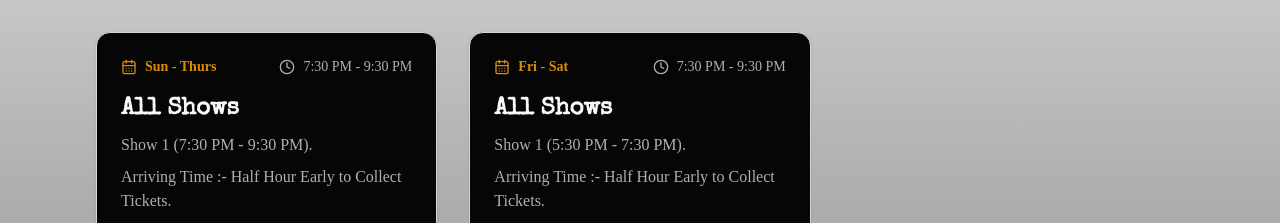
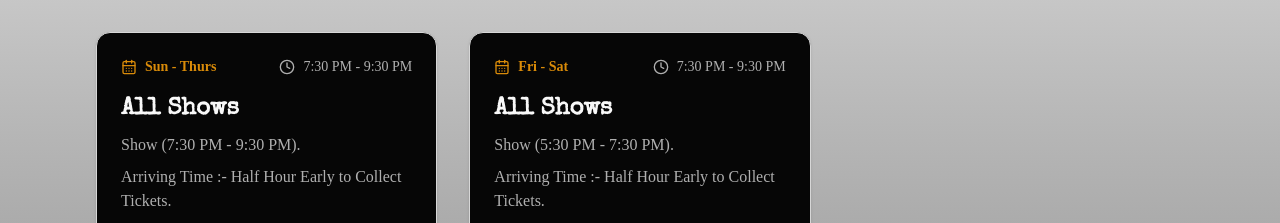
Before and after one commit to maurya-ayush/soho-comedy-house, a React (Vite) app: page / in a window 1280 px wide. Shown: the part 2060-2283 px from the top of the page. Built offline with nearby package versions, Linux system fonts and the light colour scheme; no server answers.

Commit message:
Fixed the Bugs

```diff
--- a/src/components/pages/HomePage.tsx
+++ b/src/components/pages/HomePage.tsx
@@ -6,7 +6,7 @@ import About from "@/components/about"
 import Contact from "@/components/contact"
 import Footer from "@/components/footer"
 import { HomeShowsSection } from "@/components/home-shows-section"
-import UpcomingEvents from "@/components/upcoming-events"
+// import UpcomingEvents from "@/components/upcoming-events"
 
 
 const HomePage = () => {
--- a/src/components/shows.tsx
+++ b/src/components/shows.tsx
@@ -11,7 +11,7 @@ const shows = [
         title: "All Shows",
         price: "£5",
         venue: "30 Dean Street Bar and Club",
-        descriptionLine1: "Show 1 (7:30 PM - 9:30 PM).",
+        descriptionLine1: "Show (7:30 PM - 9:30 PM).",
         // descriptionLine2: "Show 2 (8:30 PM - 10:30 PM).",
         descriptionLine3: "Arriving Time :- Half Hour Early to Collect Tickets.",
     },
@@ -31,7 +31,7 @@ const shows = [
         title: "All Shows",
         price: "£7.95",
         venue: "30 Dean Street Bar and Club",
-        descriptionLine1: "Show 1 (5:30 PM - 7:30 PM).",
+        descriptionLine1: "Show (5:30 PM - 7:30 PM).",
         // descriptionLine2: "Show 2 (7:30 PM - 9:30 PM).",
         descriptionLine3: "Arriving Time :- Half Hour Early to Collect Tickets.",
     },
@@ -106,7 +106,7 @@ export default function Shows() {
                 </h3>
 
                 <p className="text-background/70 dark:text-foreground/70 mb-2">{show.descriptionLine1}</p>
-                <p className="text-background/70 dark:text-foreground/70 mb-2">{show.descriptionLine2}</p>
+                {/* <p className="text-background/70 dark:text-foreground/70 mb-2">{show.descriptionLine2}</p> */}
                 <p className="text-background/70 dark:text-foreground/70 mb-2">{show.descriptionLine3}</p>
 
                 <div className="space-y-2 text-sm">
```
